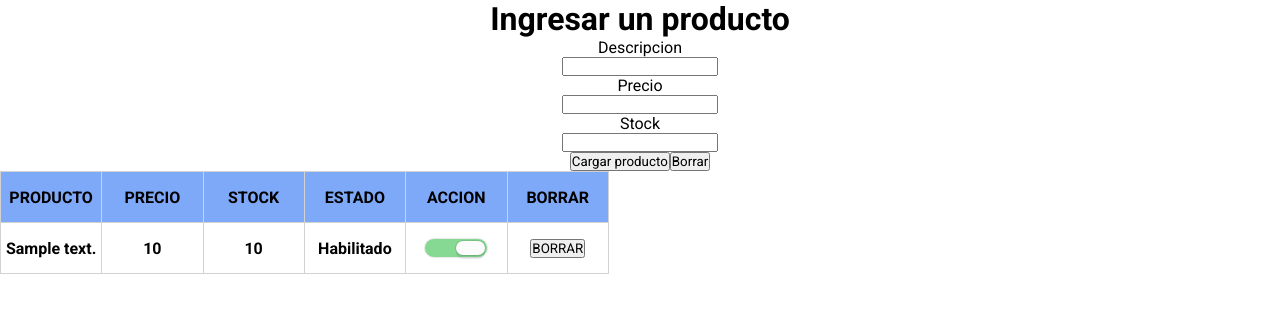
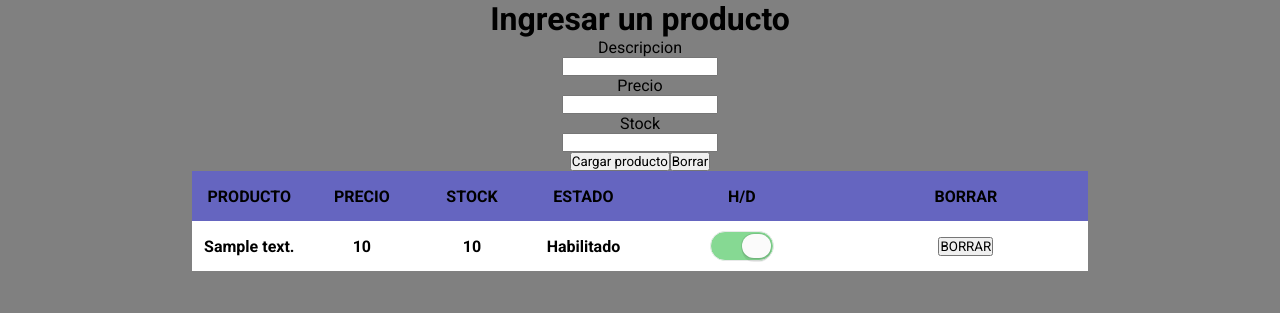
Before and after one commit to Faculeonetti/htdocs, a PHP site: page /php/admin/admin.php in a window 1280 px wide. Shown: the top 313 px of the page. Run offline with PHP 8.4, Linux system fonts and the light colour scheme; tables that the repository leaves empty hold one stand-in row (values such as "Sample post"); lists and menus that the app fills with data are empty.

Commit message:
changes Db css

```diff
--- a/css/admin/admin.css
+++ b/css/admin/admin.css
@@ -3,6 +3,13 @@
   align-items: center;
   flex-direction: column;
   justify-content: center;
+}
+
+body {
+  display: flex;
+  align-items: center;
+  justify-content: center;
+  flex-direction: column;
 }
 
 .forms {
@@ -20,28 +27,161 @@
 
 .info-a-mostrar {
   display: flex;
+  justify-content: center;
+  align-items: center;
+  width: 70%;
+}
+
+.contenedor-productos {
+  width: 50%;
+}
+
+#seccion-a-recargar {
+  width: 50%;
+}
+
+table {
+  box-sizing: content-box;
+  width: 100%;
+  background-color: #FFFFFF;
+  border-collapse: collapse;
+  color: #000000;
+}
+
+thead {
+  background-color: rgb(101, 101, 192);
+}
+
+.x-small {
+  width: 100px;
+}
+
+tr {
+  height: 50px;
 
 }
 
-table {
-  width: 100%;
-  background-color: #FFFFFF;
-  border-collapse: collapse;
-  border-width: 1px;
-  border-color: #D2D2D2;
-  border-style: solid;
-  color: #000000;
+th {
+  width: 120px;
 }
 
-table tr,
-table th {
-  border-width: 1px;
-  border-color: #D2D2D2;
-  border-style: solid;
-  height: 50px;
-  width: 100px;
+.checkbox-wrapper-7 {
+  display: flex;
+  justify-content: center;
+  align-items: center;
 }
 
-table thead {
-  background-color: #7EA8F8;
+.checkbox-wrapper-7 .tgl {
+  display: none;
 }
+
+.checkbox-wrapper-7 .tgl,
+.checkbox-wrapper-7 .tgl:after,
+.checkbox-wrapper-7 .tgl:before,
+.checkbox-wrapper-7 .tgl *,
+.checkbox-wrapper-7 .tgl *:after,
+.checkbox-wrapper-7 .tgl *:before,
+.checkbox-wrapper-7 .tgl+.tgl-btn {
+  box-sizing: border-box;
+}
+
+.checkbox-wrapper-7 .tgl::-moz-selection,
+.checkbox-wrapper-7 .tgl:after::-moz-selection,
+.checkbox-wrapper-7 .tgl:before::-moz-selection,
+.checkbox-wrapper-7 .tgl *::-moz-selection,
+.checkbox-wrapper-7 .tgl *:after::-moz-selection,
+.checkbox-wrapper-7 .tgl *:before::-moz-selection,
+.checkbox-wrapper-7 .tgl+.tgl-btn::-moz-selection,
+.checkbox-wrapper-7 .tgl::selection,
+.checkbox-wrapper-7 .tgl:after::selection,
+.checkbox-wrapper-7 .tgl:before::selection,
+.checkbox-wrapper-7 .tgl *::selection,
+.checkbox-wrapper-7 .tgl *:after::selection,
+.checkbox-wrapper-7 .tgl *:before::selection,
+.checkbox-wrapper-7 .tgl+.tgl-btn::selection {
+  background: none;
+}
+
+.checkbox-wrapper-7 .tgl+.tgl-btn {
+  outline: 0;
+  display: block;
+  width: 4em;
+  height: 19.09px;
+  position: relative;
+  cursor: pointer;
+  -webkit-user-select: none;
+  -moz-user-select: none;
+  -ms-user-select: none;
+  user-select: none;
+}
+
+.checkbox-wrapper-7 .tgl+.tgl-btn:after,
+.checkbox-wrapper-7 .tgl+.tgl-btn:before {
+  position: relative;
+  display: block;
+  content: "";
+  width: 50%;
+  height: 100%;
+}
+
+.checkbox-wrapper-7 .tgl+.tgl-btn:after {
+  left: 0;
+}
+
+.checkbox-wrapper-7 .tgl+.tgl-btn:before {
+  display: none;
+}
+
+.checkbox-wrapper-7 .tgl:checked+.tgl-btn:after {
+  left: 50%;
+}
+
+.checkbox-wrapper-7 .tgl-ios+.tgl-btn {
+  background: #fbfbfb;
+  border-radius: 2em;
+  padding: 2px;
+  transition: all 0.4s ease;
+  border: 1px solid #e8eae9;
+  height: 30px;
+}
+
+.checkbox-wrapper-7 .tgl-ios+.tgl-btn:after {
+  border-radius: 2em;
+  background: #fbfbfb;
+  transition: left 0.3s cubic-bezier(0.175, 0.885, 0.32, 1.275), padding 0.3s ease, margin 0.3s ease;
+  box-shadow: 0 0 0 1px rgba(0, 0, 0, 0.1), 0 4px 0 rgba(0, 0, 0, 0.08);
+}
+
+.checkbox-wrapper-7 .tgl-ios+.tgl-btn:hover:after {
+  will-change: padding;
+}
+
+.checkbox-wrapper-7 .tgl-ios+.tgl-btn:active {
+  box-shadow: inset 0 0 0 2em #e8eae9;
+}
+
+.checkbox-wrapper-7 .tgl-ios+.tgl-btn:active:after {
+  padding-right: 0.8em;
+}
+
+.checkbox-wrapper-7 .tgl-ios:checked+.tgl-btn {
+  background: #86d993;
+}
+
+.checkbox-wrapper-7 .tgl-ios:checked+.tgl-btn:active {
+  box-shadow: none;
+}
+
+.checkbox-wrapper-7 .tgl-ios:checked+.tgl-btn:active:after {
+  margin-left: -0.8em;
+}
+
+.info-a-mostrar .tabla-conectada th:hover {
+  background-color: #8a8a8a3a;
+}
+
+
+html,
+body {
+  background-color: gray;
+}
--- a/php/admin/checkboxendpoint.php
+++ b/php/admin/checkboxendpoint.php
@@ -2,10 +2,10 @@
   <?php
   include_once('../db/conexion.php');
   ?>
-  <table>
+  <table class="tabla-conectada">
     <thead>
       <tr>
-        <th>ACCION</th>
+        <th class="x-small">H/D</th>
         <th>BORRAR</th>
       </tr>
 
@@ -18,7 +18,7 @@
       if ($row["estado"] == 1) {
         echo "
                 <tr>
-                <th>
+                <th class='x-small'>
 
         <div class=" . "checkbox-wrapper-7" . ">
            <input class='tgl tgl-ios'  id=" . "cb2-" . $row["codigo"] . " type=" . "checkbox" . " checked/>
@@ -27,14 +27,14 @@
         </th>";
         echo "
       <th>
-      <button type=" . "button" . ">BORRAR</button>
+         <button type=" . "button" . " id=" . $row["codigo"] . " onclick='borrarProducto()' >BORRAR</button>
       </th>
               </tr>
         ";
       } else {
         echo "
                  <tr>
-                 <th>
+                 <th class='x-small'>
 
          <div class=" . "checkbox-wrapper-7" . ">
             <input class='tgl tgl-ios'  id=" . "cb2-" . $row["codigo"] . " type=" . "checkbox" . " />
@@ -43,7 +43,7 @@
          </th>";
         echo "
          <th>
-         <button type=" . "button" . ">BORRAR</button>
+         <button type=" . "button" . " id=" . $row["codigo"] . ">BORRAR</button>
          </th>
           </tr>
            ";
@@ -53,115 +53,3 @@
   </table>
 
 </div>
-
-<style>
-  .checkbox-wrapper-7 {
-    display: flex;
-    justify-content: center;
-    align-items: center;
-  }
-
-  .checkbox-wrapper-7 .tgl {
-    display: none;
-  }
-
-  .checkbox-wrapper-7 .tgl,
-  .checkbox-wrapper-7 .tgl:after,
-  .checkbox-wrapper-7 .tgl:before,
-  .checkbox-wrapper-7 .tgl *,
-  .checkbox-wrapper-7 .tgl *:after,
-  .checkbox-wrapper-7 .tgl *:before,
-  .checkbox-wrapper-7 .tgl+.tgl-btn {
-    box-sizing: border-box;
-  }
-
-  .checkbox-wrapper-7 .tgl::-moz-selection,
-  .checkbox-wrapper-7 .tgl:after::-moz-selection,
-  .checkbox-wrapper-7 .tgl:before::-moz-selection,
-  .checkbox-wrapper-7 .tgl *::-moz-selection,
-  .checkbox-wrapper-7 .tgl *:after::-moz-selection,
-  .checkbox-wrapper-7 .tgl *:before::-moz-selection,
-  .checkbox-wrapper-7 .tgl+.tgl-btn::-moz-selection,
-  .checkbox-wrapper-7 .tgl::selection,
-  .checkbox-wrapper-7 .tgl:after::selection,
-  .checkbox-wrapper-7 .tgl:before::selection,
-  .checkbox-wrapper-7 .tgl *::selection,
-  .checkbox-wrapper-7 .tgl *:after::selection,
-  .checkbox-wrapper-7 .tgl *:before::selection,
-  .checkbox-wrapper-7 .tgl+.tgl-btn::selection {
-    background: none;
-  }
-
-  .checkbox-wrapper-7 .tgl+.tgl-btn {
-    outline: 0;
-    display: block;
-    width: 4em;
-    height: 19.09px;
-    position: relative;
-    cursor: pointer;
-    -webkit-user-select: none;
-    -moz-user-select: none;
-    -ms-user-select: none;
-    user-select: none;
-  }
-
-  .checkbox-wrapper-7 .tgl+.tgl-btn:after,
-  .checkbox-wrapper-7 .tgl+.tgl-btn:before {
-    position: relative;
-    display: block;
-    content: "";
-    width: 50%;
-    height: 100%;
-  }
-
-  .checkbox-wrapper-7 .tgl+.tgl-btn:after {
-    left: 0;
-  }
-
-  .checkbox-wrapper-7 .tgl+.tgl-btn:before {
-    display: none;
-  }
-
-  .checkbox-wrapper-7 .tgl:checked+.tgl-btn:after {
-    left: 50%;
-  }
-
-  .checkbox-wrapper-7 .tgl-ios+.tgl-btn {
-    background: #fbfbfb;
-    border-radius: 2em;
-    padding: 2px;
-    transition: all 0.4s ease;
-    border: 1px solid #e8eae9;
-  }
-
-  .checkbox-wrapper-7 .tgl-ios+.tgl-btn:after {
-    border-radius: 2em;
-    background: #fbfbfb;
-    transition: left 0.3s cubic-bezier(0.175, 0.885, 0.32, 1.275), padding 0.3s ease, margin 0.3s ease;
-    box-shadow: 0 0 0 1px rgba(0, 0, 0, 0.1), 0 4px 0 rgba(0, 0, 0, 0.08);
-  }
-
-  .checkbox-wrapper-7 .tgl-ios+.tgl-btn:hover:after {
-    will-change: padding;
-  }
-
-  .checkbox-wrapper-7 .tgl-ios+.tgl-btn:active {
-    box-shadow: inset 0 0 0 2em #e8eae9;
-  }
-
-  .checkbox-wrapper-7 .tgl-ios+.tgl-btn:active:after {
-    padding-right: 0.8em;
-  }
-
-  .checkbox-wrapper-7 .tgl-ios:checked+.tgl-btn {
-    background: #86d993;
-  }
-
-  .checkbox-wrapper-7 .tgl-ios:checked+.tgl-btn:active {
-    box-shadow: none;
-  }
-
-  .checkbox-wrapper-7 .tgl-ios:checked+.tgl-btn:active:after {
-    margin-left: -0.8em;
-  }
-</style>
--- a/php/admin/consulta.php
+++ b/php/admin/consulta.php
@@ -2,7 +2,7 @@
 include_once('../db/conexion.php');
 ?>
 
-<table>
+<table class="tabla-conectada">
 
   <thead>
     <tr>
```
Also changed, not shown: js/admin.js (+24 -11 lines).
